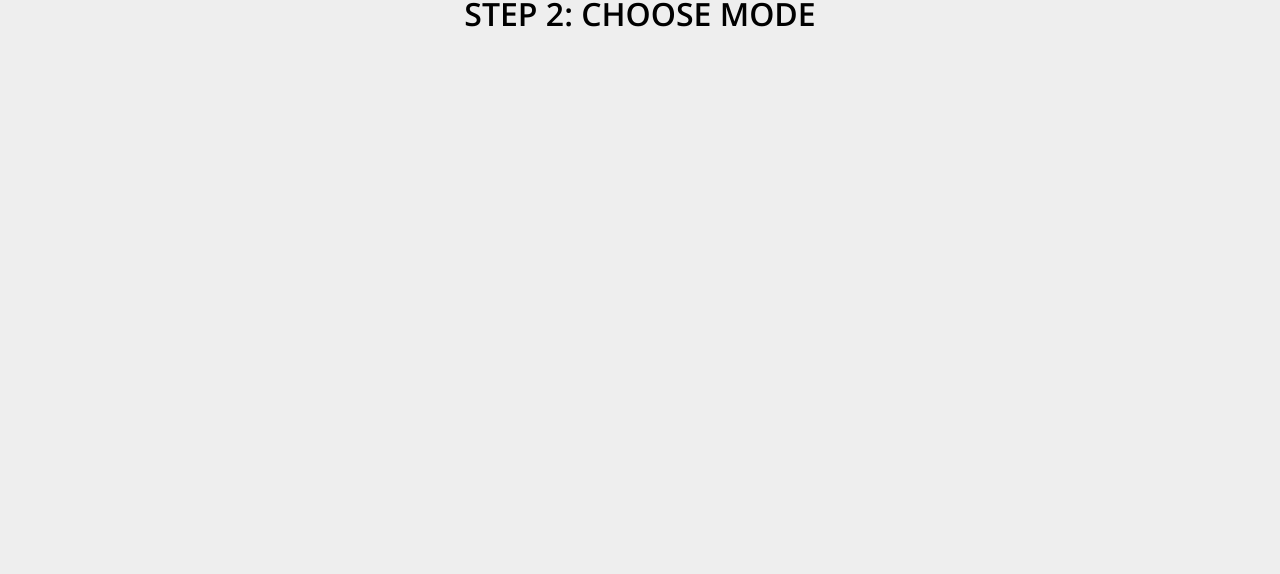
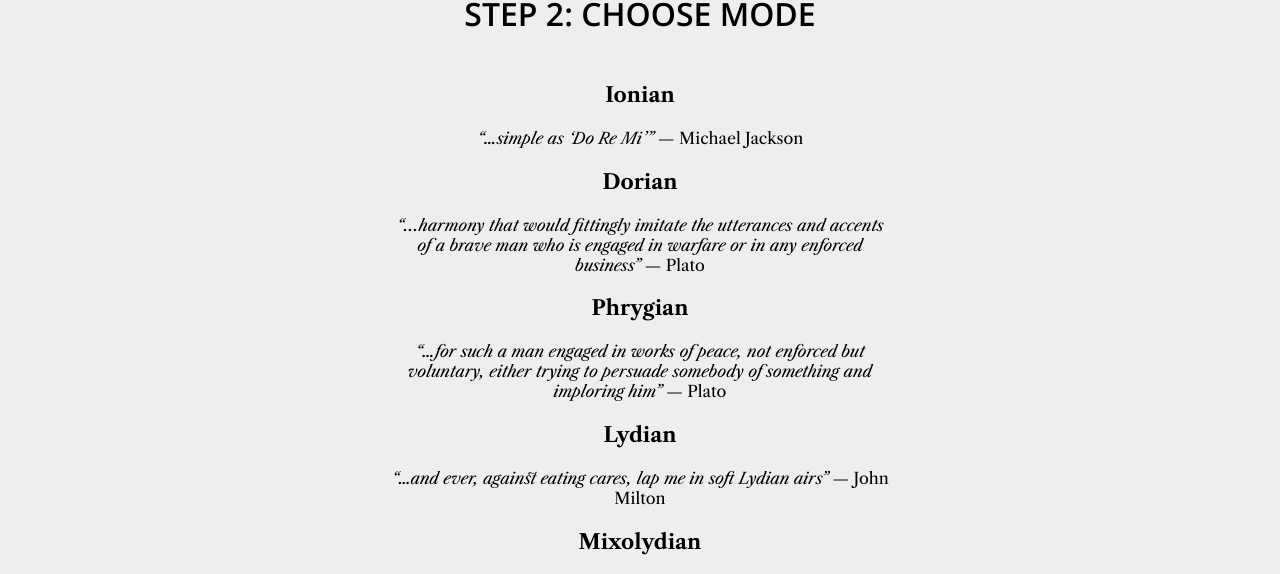
Before and after one commit to ZalmanKelber/CounterpointWebApp, a React (Create React App) app in the folder client/: page /create in a window 1280 px wide. Both pictures are taken after a click on the element "Cantus Firmus". Shown: the part 224-798 px from the top of the page. Built offline with nearby package versions, Linux system fonts and the light colour scheme.

Commit message:
completed select modes page

```diff
--- a/client/public/index.html
+++ b/client/public/index.html
@@ -4,7 +4,7 @@
     <meta charset="utf-8" />
     <link rel="icon" href="%PUBLIC_URL%/favicon.ico" />
     <link rel="preconnect" href="https://fonts.gstatic.com">
-    <link href="https://fonts.googleapis.com/css2?family=Libre+Caslon+Text&family=Open+Sans:wght@300;400;600&display=swap" rel="stylesheet">
+    <link href="https://fonts.googleapis.com/css2?family=Libre+Caslon+Text:ital,wght@0,400;0,700;1,400&family=Open+Sans:wght@300;400;600&display=swap" rel="stylesheet">
     <meta name="viewport" content="width=device-width, initial-scale=1" />
     <title>Counterpoint Generator</title>
   </head>
--- a/client/src/components/Create.js
+++ b/client/src/components/Create.js
@@ -71,7 +71,7 @@ class Create extends React.Component {
                 break;
             case phases.SELECT_RANGES:
                 DisplayComponent = SelectRanges;
-                if (this.state.selectedValues.type.slice(this.state.selectedValues.type.length - 7) === "Species") {
+                if (this.state.selectedValues.type.substring(this.state.selectedValues.type.length - 7) === "Species") {
                     goForward = this.getChangePhaseFunction(phases.SELECT_CANTUS_FRMUS_INDEX);
                 } else {
                     goForward = this.getChangePhaseFunction(phases.SELECT_LENGTH);
@@ -88,7 +88,7 @@ class Create extends React.Component {
             case phases.SELECT_LENGTH:
                 DisplayComponent = SelectLength;
                 goForward = this.getChangePhaseFunction(phases.DISPLAY_RESULT);
-                if (this.state.selectedValues.type.slice(this.state.selectedValues.type.length - 7) === "Species") {
+                if (this.state.selectedValues.type.substring(this.state.selectedValues.type.length - 7) === "Species") {
                     goBackward = this.getChangePhaseFunction(phases.SELECT_CANTUS_FRMUS_INDEX);
                 } else {
                     goBackward = this.getChangePhaseFunction(phases.SELECT_RANGES);
--- a/client/src/components/SelectMode.js
+++ b/client/src/components/SelectMode.js
@@ -1,12 +1,47 @@
 import React from "react";
 
+import "../css/SelectModes.css";
+
 class SelectMode extends React.Component {
+
+    handleClick = async newValue => {
+        await this.props.updateValue(newValue);
+        await this.props.goForward();
+    }
+
     render() {
         return (
             <>
             <h1 className="create-title">BUILD YOUR OWN EXAMPLE</h1>
             <h2 className="step-title">STEP 2: CHOOSE MODE</h2>
-            <div className="step-content"></div>
+            <div className="step-content">
+                <div className="show-modes">
+                    <div className="mode-selection" onClick={() => this.handleClick("ionian")}>
+                        <h3 className="mode-title">Ionian</h3>
+                        <p className="mode-quote"><em>“…simple as ‘Do Re Mi’”</em> — Michael Jackson</p>
+                    </div>
+                    <div className="mode-selection" onClick={() => this.handleClick("dorian")}>
+                        <h3 className="mode-title">Dorian</h3>
+                        <p className="mode-quote"><em>“...harmony that would fittingly imitate the utterances and accents of a brave man who is engaged in warfare or in any enforced business”</em> — Plato</p>
+                    </div>
+                    <div className="mode-selection" onClick={() => this.handleClick("phrygian")}>
+                        <h3 className="mode-title">Phrygian</h3>
+                        <p className="mode-quote"><em>“…for such a man engaged in works of peace, not enforced but voluntary, either trying to persuade somebody of something and imploring him”</em> — Plato</p>
+                    </div>
+                    <div className="mode-selection" onClick={() => this.handleClick("lydian")}>
+                        <h3 className="mode-title">Lydian</h3>
+                        <p className="mode-quote"><em>“…and ever, against eating cares, lap me in soft Lydian airs”</em> — John Milton</p>
+                    </div>
+                    <div className="mode-selection" onClick={() => this.handleClick("mixolydian")}>
+                        <h3 className="mode-title">Mixolydian</h3>
+                        <p className="mode-quote"><em>“Some of them make men sad and grave, like the so called Mixolydian”</em> — Aristotle</p>
+                    </div>
+                    <div className="mode-selection" onClick={() => this.handleClick("aeolian")}>
+                        <h3 className="mode-title">Aeolian</h3>
+                        <p className="mode-quote"><em>“The perfection of conversation is not to play a regular sonata, but, like the Aeolian harp, to await the inspiration of the passing breeze”</em> — Edmund Burke</p>
+                    </div>
+                </div>
+            </div>
             </>
         );
     }
--- a/client/src/components/SelectType.js
+++ b/client/src/components/SelectType.js
@@ -4,9 +4,9 @@ import "../css/SelectType.css";
 
 class SelectType extends React.Component {
 
-    handleClick = newValue => {
-        this.props.updateValue(newValue);
-        this.props.goForward();
+    handleClick = async newValue => {
+        await this.props.updateValue(newValue);
+        await this.props.goForward();
     }
 
     render() {
@@ -24,7 +24,7 @@ class SelectType extends React.Component {
                         <div className="arrow-filler"></div>
                         <div className="arrow-body"></div>
                         <div className="downward-triangle"></div>
-                        <div className="arrow-text">( More Complex )</div>
+                        <div className="arrow-text">( More Complex</div>
                     </div>
                     <div className="type-title solo-melody-title">Solo Melodies:</div>
                     <div className="type-title species-counterpoint-title">Species Counterpoint:</div>
--- /dev/null
+++ b/client/src/css/SelectModes.css
@@ -0,0 +1,23 @@
+.show-modes {
+    margin: auto;
+    flex: 1;
+    max-width: 500px;
+}
+
+.mode-selection {
+    text-align: center;
+    font-family: "Libre Caslon Text", serif;
+}
+
+.mode-selection:hover {
+    cursor: pointer;
+    font-weight: 700;
+}
+
+.mode-selection p {
+    font-size: 1rem;
+}
+
+.mode-selection h3 {
+    font-size: 1.3em;
+}
```
Also changed, not shown: 1 other file (tests, documents, lock files or other folders).
